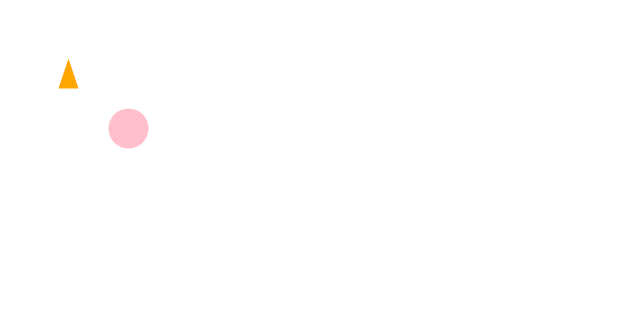
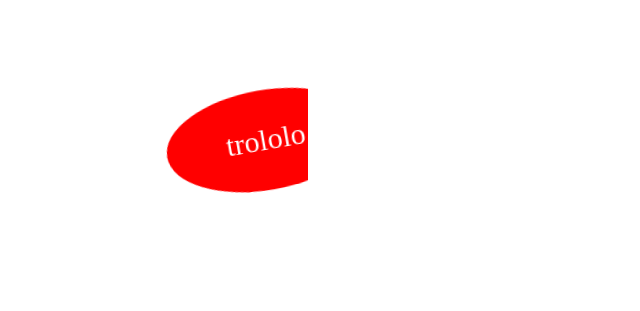
Before and after one commit to r-shirasu/practice-fabric, a plain HTML site: page index.html in a window 1280 px wide. Shown: the whole page, without its empty margins (0-640 px from the left). Drawn offline with Linux system fonts and the light colour scheme.

Commit message:
add: color

```diff
--- a/index.html
+++ b/index.html
@@ -9,15 +9,35 @@
     <script src="lib/fabric.js"></script>
     <script>
         var canvas = new fabric.Canvas('canvas');
-
         var circle = new fabric.Circle({
-            radius: 20, fill: 'pink', left: 100, top: 100
-        });
-        var triangle = new fabric.Triangle({
-            width: 20, height: 30, fill: 'orange', left: 50, top: 50
+            radius: 100,
+            fill: '#eef',
+            scaleY: 0.5,
+            originX: 'center',
+            originY: 'center'
         });
 
-        canvas.add(circle, triangle);
+        var text = new fabric.Text('hello world', {
+            fontSize: 30,
+            originX: 'center',
+            originY: 'center'
+        });
+
+        var group = new fabric.Group([circle, text], {
+            left: 150,
+            top: 100,
+            angle: -10
+        });
+
+        // in order to use setFill named setter, you need to add the optional named setter/getter
+        // code from src/util/named_accessors.mixins.js
+        group.item(0).set('fill', 'red');
+        group.item(1).set({
+            text: 'trololo',
+            fill: 'white'
+        });
+
+        canvas.add(group);
     </script>
 </body>
 
```
Also changed, not shown: img/2_1.png (added).
